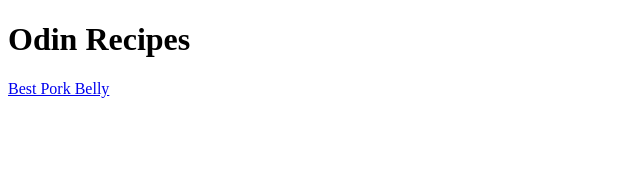
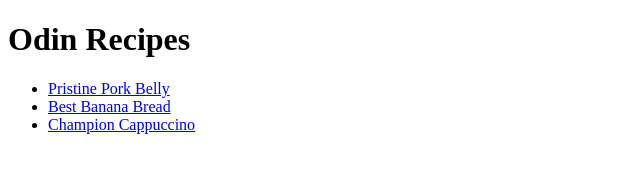
Before and after one commit to NP-ghub/odin-recipes, a plain HTML site: page index.html in a window 1280 px wide. Shown: the whole page, without its empty margins (0-640 px from the left). Drawn offline with Linux system fonts and the light colour scheme.

Commit message:
update index to include all recipes

```diff
--- a/index.html
+++ b/index.html
@@ -7,6 +7,10 @@
 </head>
 <body>
     <h1>Odin Recipes</h1>
-    <a href="./recipes/porkbelly.html" target="_blank" rel="noopener noreferrer">Best Pork Belly</a>
+    <ul>
+     <li><a href="./recipes/porkbelly.html" target="_blank" rel="noopener noreferrer">Pristine Pork Belly</a></li>
+     <li><a href="./recipes/bananabread.html" target="_blank" rel="noopener noreferrer">Best Banana Bread</a></li>
+     <li><a href="./recipes/cuppachino.html" target="_blank" rel="noopener noreferrer">Champion Cappuccino</a></li>
+    </ul>
 </body>
 </html>
```
